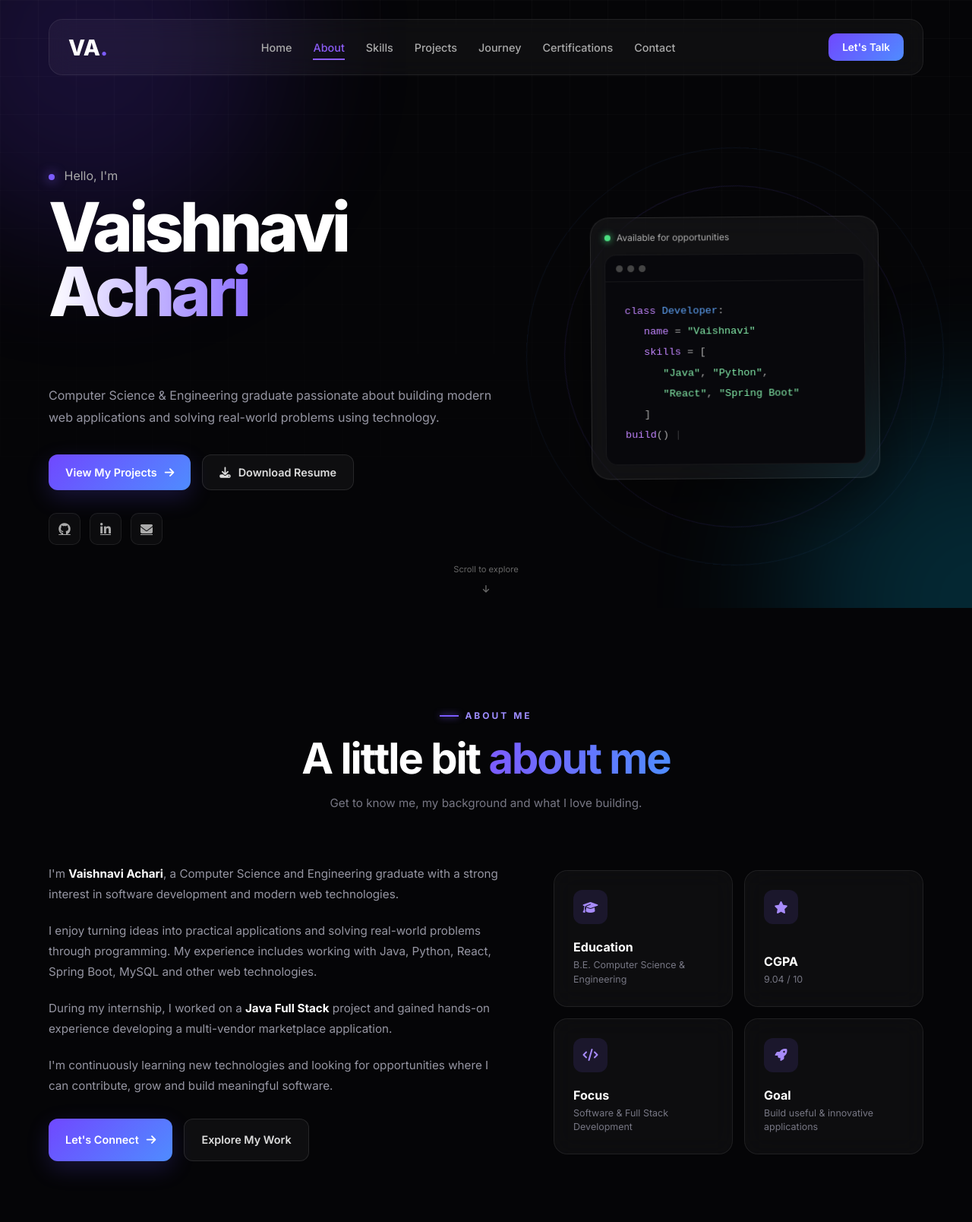
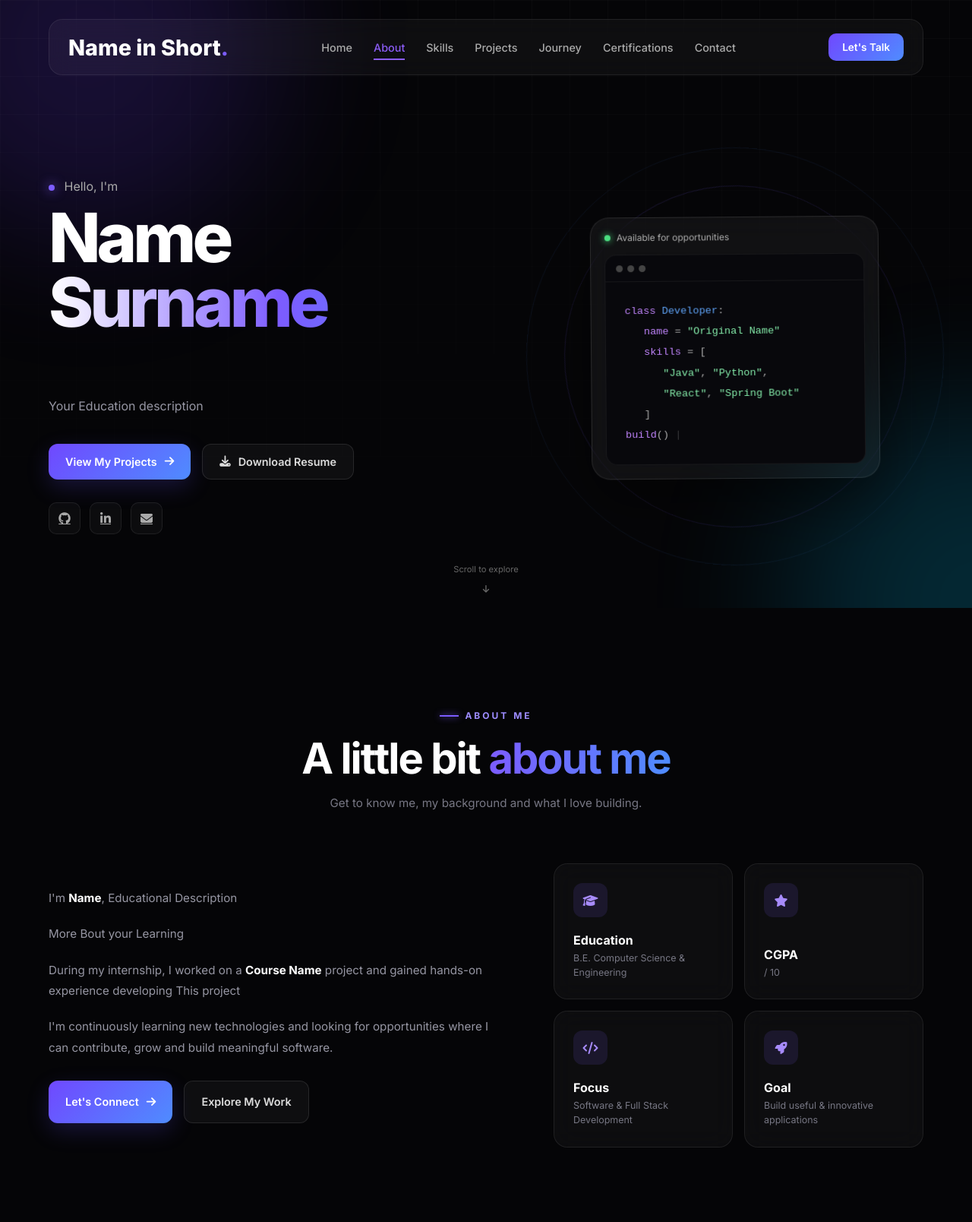
Before and after one commit to vaishnaviachari460-pixel/Portfolio, a Flask app: page / in a window 1280 px wide. Shown: the top 1608 px of the page at 76% size. Run offline with Flask 3, Linux system fonts and the light colour scheme.

Commit message:
Update personal details in index.html

```diff
--- a/templates/index.html
+++ b/templates/index.html
@@ -4,7 +4,7 @@
     <meta charset="UTF-8">
     <meta name="viewport" content="width=device-width, initial-scale=1.0">
 
-    <title>Vaishnavi Achari | Portfolio</title>
+    <title>Name | Portfolio</title>
 
     <!-- Google Font -->
     <link rel="preconnect" href="https://fonts.googleapis.com">
@@ -34,7 +34,7 @@
     <header class="navbar">
 
         <a href="#home" class="logo">
-            VA<span>.</span>
+            Name in Short<span>.</span>
         </a>
 
         <nav>
@@ -77,8 +77,8 @@
             </p>
 
             <h1>
-                Vaishnavi
-                <span>Achari</span>
+                Name
+                <span>Surname</span>
             </h1>
 
             <h2>
@@ -86,9 +86,7 @@
             </h2>
 
             <p class="description">
-                Computer Science & Engineering graduate passionate about
-                building modern web applications and solving real-world
-                problems using technology.
+                Your Education description
             </p>
 
 
@@ -100,7 +98,7 @@
                     <i class="fa-solid fa-arrow-right"></i>
                 </a>
 
-                <a href="{{ url_for('static', filename='resume/Vaishnavi_Achari_Resume2_3548.pdf') }}"
+                <a href="{{ url_for('static', filename='resume/resume.pdf') }}"
                    class="secondary-btn"
                    target="_blank">
 
@@ -115,15 +113,15 @@
             <!-- Social Icons -->
             <div class="socials">
 
-                <a href="https://github.com/vaishnaviachari460-pixel" aria-label="GitHub">
+                <a href="https://github.com/" aria-label="GitHub">
                     <i class="fa-brands fa-github"></i>
                 </a>
 
-                <a href="https://www.linkedin.com/in/vaishnavi-achari-a19ba2328" aria-label="LinkedIn">
+                <a href="linkdln link" aria-label="LinkedIn">
                     <i class="fa-brands fa-linkedin-in"></i>
                 </a>
 
-                <a href="https://mail.google.com/mail/?view=cm&fs=1&to=vaishnaviachari460@gmail.com"
+                <a href="gmail"
    target="_blank"
    aria-label="Email">
                     <i class="fa-solid fa-envelope"></i>
@@ -164,7 +162,7 @@
 
                         <p class="indent">
                             <span class="purple">name</span> =
-                            <span class="green">"Vaishnavi"</span>
+                            <span class="green">"Original Name"</span>
                         </p>
 
                         <p class="indent">
@@ -236,23 +234,17 @@
             <div class="about-text">
 
                 <p>
-                    I'm <strong>Vaishnavi Achari</strong>, a Computer Science
-                    and Engineering graduate with a strong interest in
-                    software development and modern web technologies.
+                    I'm <strong>Name</strong>, Educational Description
                 </p>
 
                 <p>
-                    I enjoy turning ideas into practical applications and
-                    solving real-world problems through programming. My
-                    experience includes working with Java, Python, React,
-                    Spring Boot, MySQL and other web technologies.
+                    More Bout your Learning
                 </p>
 
                 <p>
                     During my internship, I worked on a
-                    <strong>Java Full Stack</strong> project and gained
-                    hands-on experience developing a multi-vendor
-                    marketplace application.
+                    <strong>Course Name</strong> project and gained
+                    hands-on experience developing This project
                 </p>
 
                 <p>
@@ -303,7 +295,7 @@
 
                     <div>
                         <h3>CGPA</h3>
-                        <p>9.04 / 10</p>
+                        <p>/ 10</p>
                     </div>
 
                 </div>
@@ -389,7 +381,7 @@
 
                 <div class="skill-card">
                     <div class="skill-icon java-icon">☕</div>
-                    <h4>Java</h4>
+                    <h4>Language-1</h4>
                     <span>Advanced</span>
                 </div>
 
@@ -397,12 +389,12 @@
                     <div class="skill-icon python-icon">
                         <i class="fa-brands fa-python"></i>
                     </div>
-                    <h4>Python</h4>
+                    <h4>Language-2</h4>
                     <span>Intermediate</span>
                 </div>
 
                 <div class="skill-card">
-                    <div class="skill-icon c-icon">C</div>
+                    <div class="skill-icon c-icon">Language-3</div>
                     <h4>C</h4>
                     <span>Intermediate</span>
                 </div>
@@ -411,7 +403,7 @@
                     <div class="skill-icon sql-icon">
                         <i class="fa-solid fa-database"></i>
                     </div>
-                    <h4>SQL</h4>
+                    <h4>Language-4</h4>
                     <span>Intermediate</span>
                 </div>
 
@@ -650,26 +642,21 @@
 
 
                 <h3>
-                    SignLink
+                    Project-1 Name
                 </h3>
 
                 <p>
-                    A real-time sign language communication platform
-                    designed to help users communicate through sign
-                    recognition, speech-to-text and text-to-speech
-                    technologies.
+                    Descrption of Project 1
                 </p>
 
 
                 <div class="project-tech">
 
-                    <span>React</span>
-                    <span>Node.js</span>
-                    <span>WebRTC</span>
-                    <span>Socket.IO</span>
-                    <span>TensorFlow.js</span>
-                    <span>MediaPipe</span>
-                    <span>MongoDB</span>
+                    <span>Technology-1</span>
+                    <span>Technology-2</span>
+                    <span>Technology-3</span>
+                    <span></span>
+
 
                 </div>
 
@@ -699,16 +686,16 @@
                 <div class="project-top">
 
                     <span class="project-type">
-                        Full Stack
+                        Project type
                     </span>
 
                     <div class="project-links">
 
-                        <a href="https://github.com/vaishnaviachari460-pixel/MarketHub.git" title="GitHub">
+                        <a href="github url of project 1" title="GitHub">
                             <i class="fa-brands fa-github"></i>
                         </a>
 
-                        <a href="https://markethub-1-10mc.onrender.com" title="Live Demo">
+                        <a href="#" title="Live Demo">
                             <i class="fa-solid fa-arrow-up-right-from-square"></i>
                         </a>
 
@@ -718,23 +705,21 @@
 
 
                 <h3>
-                    MarketHub
+                    Project-2 Name
                 </h3>
 
                 <p>
-                    A multi-vendor marketplace application where
-                    sellers can manage products and customers can
-                    browse products, manage carts and place orders.
+                    Project 2 description
                 </p>
 
 
                 <div class="project-tech">
 
-                    <span>Java</span>
-                    <span>Spring Boot</span>
-                    <span>React</span>
-                    <span>MySQL</span>
-                    <span>Maven</span>
+                    <span></span>
+                    <span></span>
+                    <span></span>
+                    <span></span>
+                    <span></span>
 
                 </div>
 
@@ -772,23 +757,21 @@
 
 
                 <h3>
-                    Car Rental Website
+                    Project-3 Name
                 </h3>
 
                 <p>
-                    A car rental web application that allows users
-                    to browse available vehicles and manage rental
-                    information through a simple web interface.
+                    Project 3 description
                 </p>
 
 
                 <div class="project-tech">
 
-                    <span>Python</span>
-                    <span>MySQL</span>
-                    <span>HTML</span>
-                    <span>CSS</span>
-                    <span>JavaScript</span>
+                    <span></span>
+                    <span></span>
+                    <span></span>
+                    <span></span>
+                    <span></span>
 
                 </div>
 
@@ -844,24 +827,21 @@
                 </div>
 
                 <h3>
-                    Java Full Stack Intern
+                    Internship Role name
                 </h3>
 
                 <h4>
-                    Ethnotech Academic Solutions Pvt. Ltd.
+                    Company/Training institute Name
                 </h4>
 
                 <p>
-                    Worked on full-stack application development using
-                    Java technologies. Gained hands-on experience with
-                    Spring Boot, React.js, MySQL and modern web
-                    development practices.
+                    Work done during Internship
                 </p>
 
                 <div class="timeline-tags">
 
-                    <span>Java</span>
-                    <span>Spring Boot</span>
+                    <span></span>
+                    <span></span>
                     <span>React.js</span>
                     <span>MySQL</span>
                     <span>Maven</span>
@@ -873,7 +853,7 @@
         </div>
 
 
-        <!-- B.E -->
+        <!-- Name of the Degree -->
 
         <div class="timeline-item">
 
@@ -884,22 +864,19 @@
             <div class="timeline-card">
 
                 <div class="timeline-date">
-                    2022 – 2026
+                    Year When you start and completed
                 </div>
 
                 <h3>
-                    Bachelor of Engineering
+                    Name of the Degree
                 </h3>
 
                 <h4>
-                    Computer Science & Engineering
+                    Name of course
                 </h4>
 
                 <p>
-                    Karavali Institute of Technology, Mangalore.
-                    Focused on programming, software development,
-                    databases, web technologies and computer science
-                    fundamentals.
+                    College Name
                 </p>
 
                 <div class="achievement">
@@ -907,7 +884,7 @@
                     <i class="fa-solid fa-star"></i>
 
                     <span>
-                        CGPA: <strong>9.04 / 10</strong>
+                        CGPA: <strong>How much cgpa</strong>
                     </span>
 
                 </div>
@@ -928,20 +905,19 @@
             <div class="timeline-card">
 
                 <div class="timeline-date">
-                    2020 – 2022
+                    when you start and completed
                 </div>
 
                 <h3>
-                    Pre-University Course
+                    Course
                 </h3>
 
                 <h4>
-                    Government PU College, Karwar
+                    College Name
                 </h4>
 
                 <p>
-                    Completed PCMB with a strong academic foundation
-                    in mathematics, science and logical reasoning.
+                    any desvription about your studies
                 </p>
 
                 <div class="achievement">
@@ -949,7 +925,7 @@
                     <i class="fa-solid fa-medal"></i>
 
                     <span>
-                        Percentage: <strong>83%</strong>
+                        Percentage: <strong>How much percentage</strong>
                     </span>
 
                 </div>
@@ -970,20 +946,19 @@
             <div class="timeline-card">
 
                 <div class="timeline-date">
-                    2020
+                    Start year
                 </div>
 
                 <h3>
-                    SSLC
+                    Education
                 </h3>
 
                 <h4>
-                    Secondary School Education
+                    Name of the school
                 </h4>
 
                 <p>
-                    Completed secondary school education with a strong
-                    academic performance.
+                   Description about the studies
                 </p>
 
                 <div class="achievement">
@@ -991,7 +966,7 @@
                     <i class="fa-solid fa-award"></i>
 
                     <span>
-                        Percentage: <strong>91.68%</strong>
+                        Percentage: <strong></strong>
                     </span>
 
                 </div>
@@ -1043,23 +1018,22 @@
             <div class="certificate-content">
 
                 <span class="certificate-type">
-                    NPTEL • SWAYAM
+                   Compny name
                 </span>
 
                 <h3>
-                    Privacy & Security in Online Social Media
+                    Course name
                 </h3>
 
                 <p>
-                    NPTEL Elite certification covering privacy,
-                    security and social media concepts.
+                    Description
                 </p>
 
                 <div class="certificate-footer">
 
                     <span>
                         <i class="fa-solid fa-award"></i>
-                        Elite
+
                     </span>
 
                     <a href="#" class="certificate-link">
@@ -1089,13 +1063,11 @@
                 </span>
 
                 <h3>
-                    Introduction to Data Science
+                    Course Name
                 </h3>
 
                 <p>
-                    Certification covering fundamental concepts of
-                    data science, analytics and data-driven problem
-                    solving.
+                    Description
                 </p>
 
                 <div class="certificate-footer">
@@ -1128,17 +1100,15 @@
             <div class="certificate-content">
 
                 <span class="certificate-type">
-                    IIT KHARAGPUR
+
                 </span>
 
                 <h3>
-                    E-Business
+
                 </h3>
 
                 <p>
-                    Course covering concepts related to electronic
-                    business, digital commerce and online business
-                    models.
+
                 </p>
 
                 <div class="certificate-footer">
@@ -1171,23 +1141,22 @@
             <div class="certificate-content">
 
                 <span class="certificate-type">
-                    TRAINING
+
                 </span>
 
                 <h3>
-                    Java Full Stack Development
+
                 </h3>
 
                 <p>
-                    Hands-on training covering HTML, CSS, JavaScript,
-                    React, Spring Boot, MySQL and MongoDB.
+
                 </p>
 
                 <div class="certificate-footer">
 
                     <span>
                         <i class="fa-solid fa-code"></i>
-                        Training
+
                     </span>
 
                     <a href="#" class="certificate-link">
@@ -1241,7 +1210,7 @@
 
             <div class="contact-info">
 
-                <a href="https://mail.google.com/mail/?view=cm&fs=1&to=vaishnaviachari460@gmail.com"
+                <a href="email"
        target="_blank"
                    class="contact-item">
 
@@ -1251,7 +1220,7 @@
 
                     <div>
                         <span>Email</span>
-                        <strong>vaishnaviachari460@gmail.com</strong>
+                        <strong></strong>
                     </div>
 
                     <i class="fa-solid fa-arrow-up-right-from-square contact-arrow"></i>
@@ -1259,7 +1228,7 @@
                 </a>
 
 
-                <a href="https://www.linkedin.com/in/vaishnavi-achari-a19ba2328"
+                <a href="linkdln link"
                    class="contact-item">
 
                     <div class="contact-icon">
@@ -1276,7 +1245,7 @@
                 </a>
 
 
-                <a href="https://github.com/vaishnaviachari460-pixel"
+                <a href="github link"
                    class="contact-item">
 
                     <div class="contact-icon">
@@ -1312,7 +1281,7 @@
                     team? I'd love to hear from you.
                 </p>
 
-                <a href="https://mail.google.com/mail/?view=cm&fs=1&to=vaishnaviachari460@gmail.com"
+                <a href="email"
        target="_blank"
                    class="primary-btn contact-btn">
 
@@ -1342,7 +1311,7 @@
         <div class="footer-brand">
 
             <a href="#home" class="logo">
-                VA<span>.</span>
+                Name in short<span>.</span>
             </a>
 
             <p>
@@ -1367,15 +1336,15 @@
 
         <div class="footer-social">
 
-            <a href="https://www.linkedin.com/in/vaishnavi-achari-a19ba2328" title="LinkedIn">
+            <a href="#" title="LinkedIn">
                 <i class="fa-brands fa-linkedin-in"></i>
             </a>
 
-            <a href="https://github.com/vaishnaviachari460-pixel" title="GitHub">
+            <a href="#" title="GitHub">
                 <i class="fa-brands fa-github"></i>
             </a>
 
-            <a href="https://mail.google.com/mail/?view=cm&fs=1&to=vaishnaviachari460@gmail.com"
+            <a href="#"
        target="_blank"
                title="Email">
 
@@ -1391,7 +1360,7 @@
     <div class="footer-bottom">
 
         <p>
-            © 2026 Vaishnavi Achari. All rights reserved.
+            © 2026 Name. All rights reserved.
         </p>
 
         <p>
```
